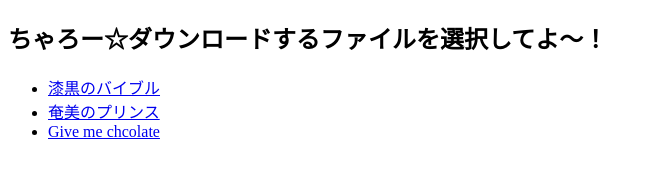
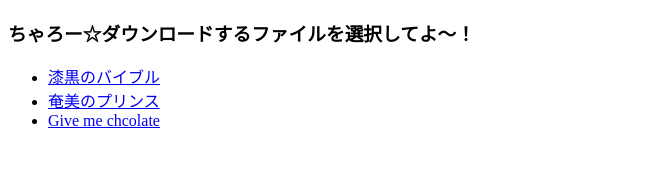
Before and after one commit to Rikuto6425/Rikuto6425.github.io, a plain HTML site: page index.html in a window 1280 px wide. Shown: the whole page, without its empty margins (0-651 px from the left). Drawn offline with Linux system fonts and the light colour scheme.

Commit message:
Update index.html

```diff
--- a/index.html
+++ b/index.html
@@ -32,7 +32,7 @@
     </script>
 </head>
 <body>
-    <h2>ちゃろー☆ダウンロードするファイルを選択してよ～！</h2>
+    <h3>ちゃろー☆ダウンロードするファイルを選択してよ～！</h3>
     <ul>
         <li><a href="#" onclick="requestPassword('file1.pdf')">漆黒のバイブル</a></li>
         <li><a href="#" onclick="requestPassword('file2.pdf')">奄美のプリンス</a></li>
```
